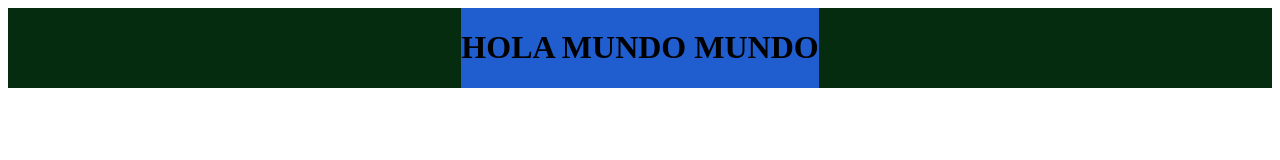
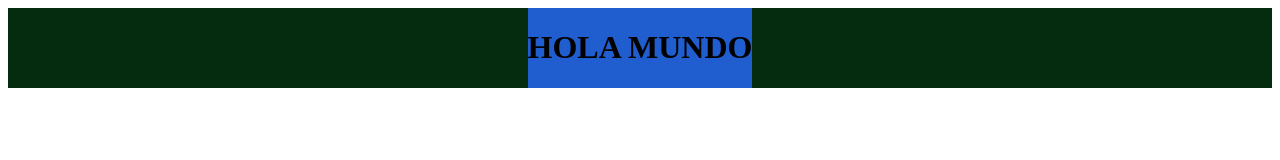
Before and after one commit to teck007/html_test, a plain HTML site: page index.html in a window 1280 px wide. Drawn offline with Linux system fonts and the light colour scheme.

Commit message:
Revert "mejora"
This reverts commit 2107773705cee42305df9e77db3538ad9939fe6d.

```diff
--- a/index.html
+++ b/index.html
@@ -11,7 +11,7 @@
 </head>
 <body>
     <div id="contenedor">
-        <div id="texto"><h1>HOLA MUNDO MUNDO</h1></div>
+        <div id="texto"><h1>HOLA MUNDO</h1></div>
     </div>
 </body>
 </html>
```
